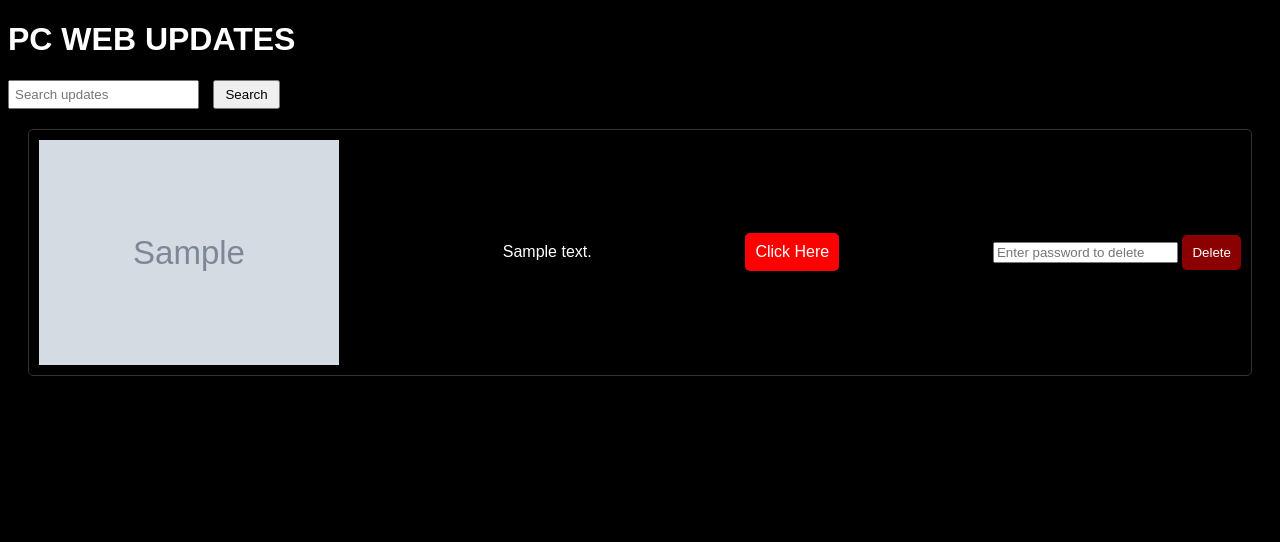
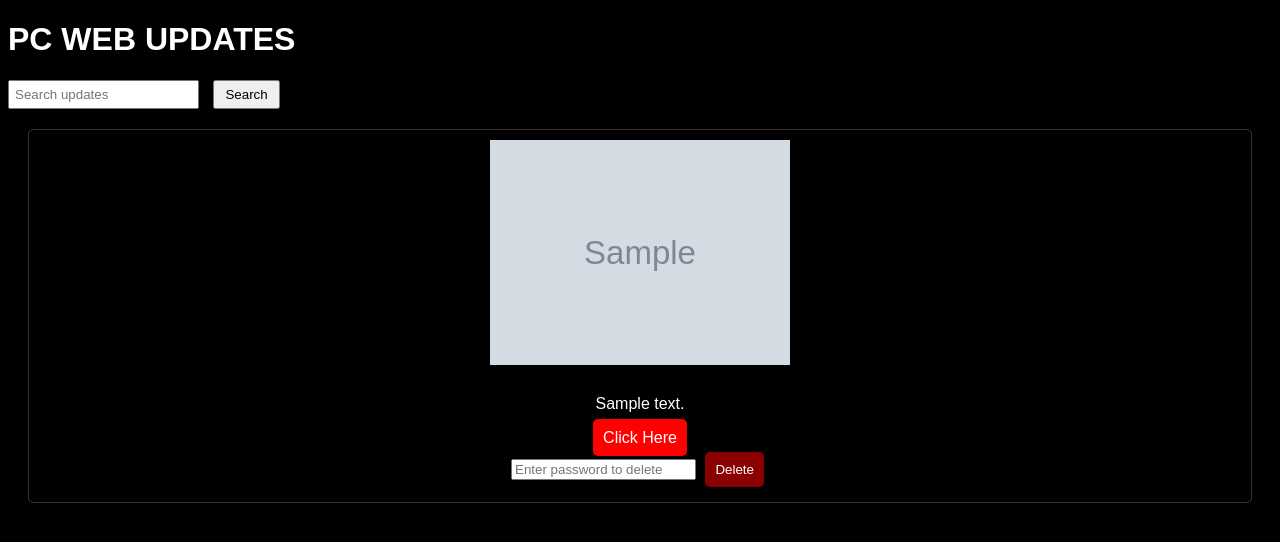
Before and after one commit to pcbotz/my-web, a Flask app: page /updates in a window 1280 px wide. Shown: the top 542 px of the page. Run offline with Flask 3, Linux system fonts and the light colour scheme; grey boxes marked "Sample" are stand-in pictures; a database or web service that is not in the repository returns one stand-in record (values such as "Sample title").

Commit message:
Update style.css

```diff
--- a/static/style.css
+++ b/static/style.css
@@ -13,18 +13,19 @@ h1 {
     padding: 10px;
     border: 1px solid #333;
     border-radius: 5px;
+    display: flex;
+    flex-direction: column;
+    align-items: center;
 }
 
 .update-content {
-    display: flex;
-    justify-content: space-between;
-    align-items: center;
+    text-align: center;
 }
 
 .update-photo {
-    width: 300px; /* Adjust size as medium */
+    width: 300px; /* Medium size */
     height: auto;
-    margin-right: 10px;
+    margin-bottom: 10px;
 }
 
 .btn {
@@ -34,6 +35,7 @@ h1 {
     color: white;
     text-decoration: none;
     cursor: pointer;
+    margin: 5px;
 }
 
 .click-here-btn {
```
